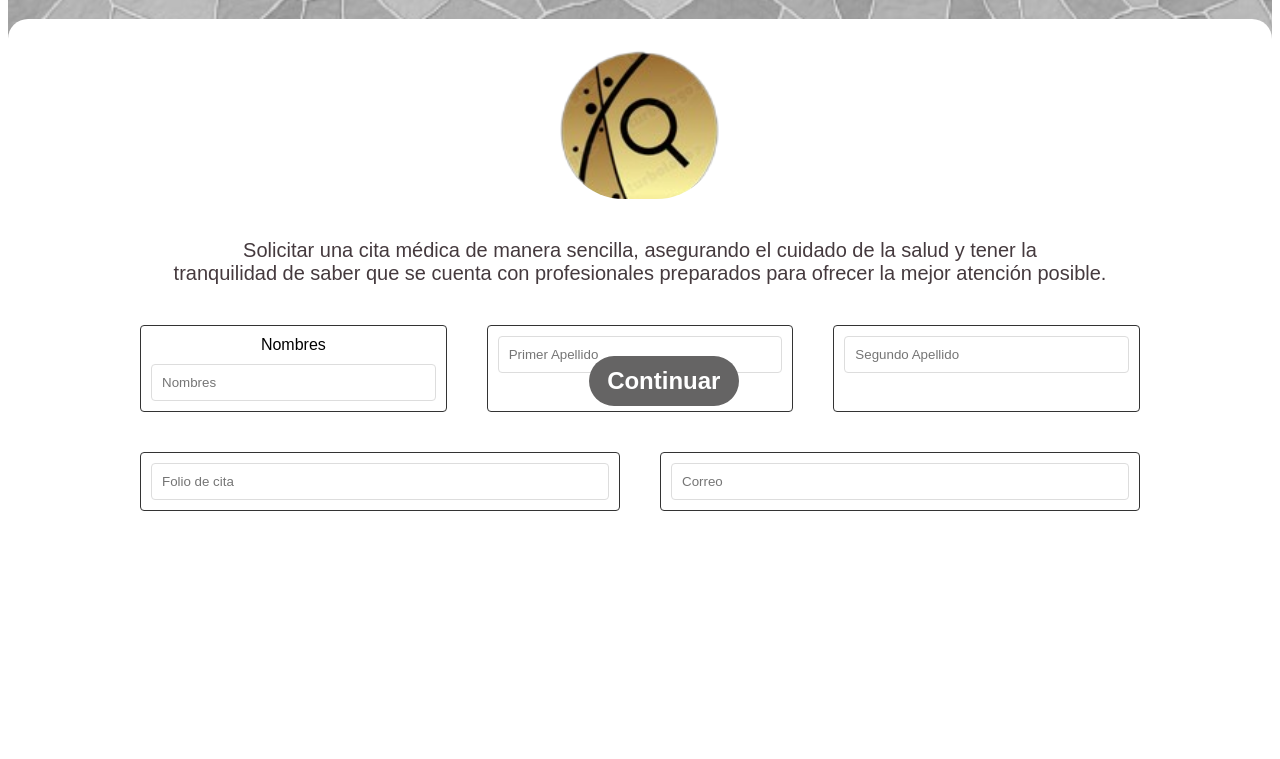
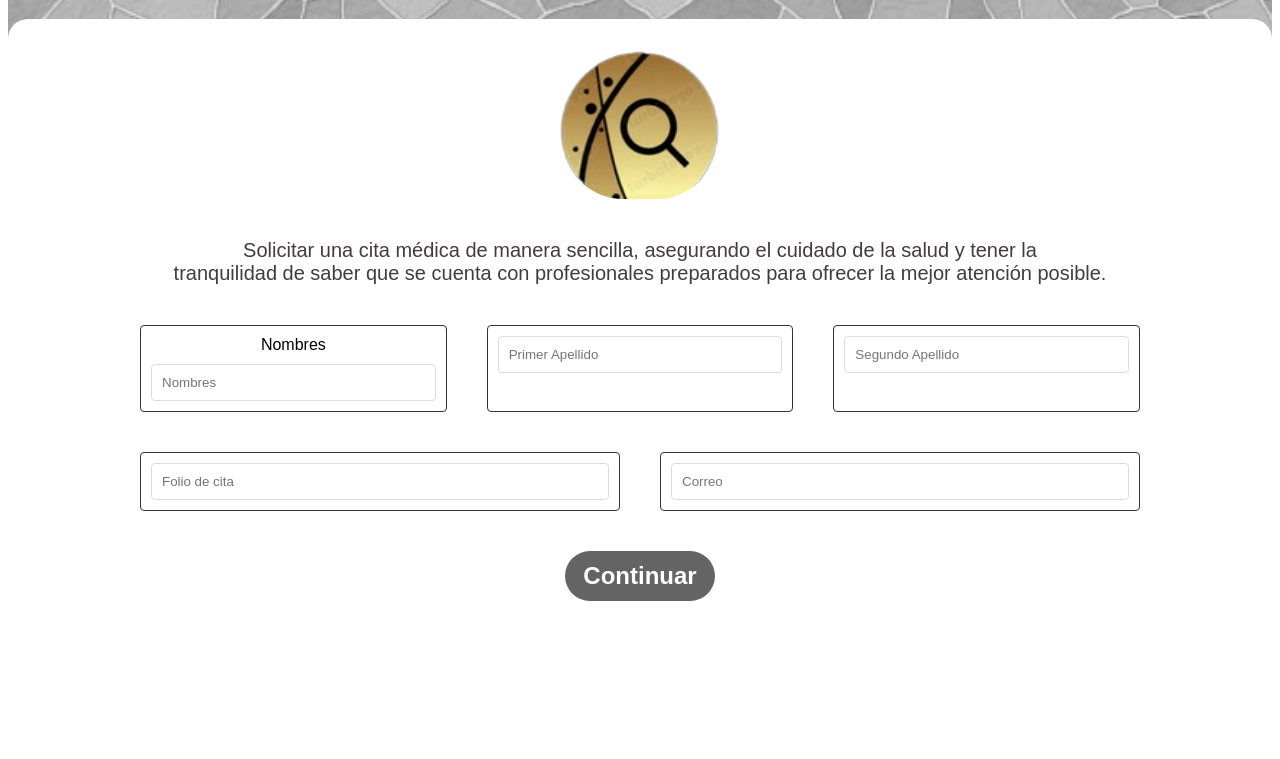
Before and after one commit to Roroma24/Proyecto, a Flask app: page /file in a window 1280 px wide. Shown: the part 114-873 px from the top of the page. Run offline with Flask 3, Linux system fonts and the light colour scheme.

Commit message:
Se modifico el boton de busqueda para que este en la parte inferior centrado

```diff
--- a/app/templates/busqueda.html
+++ b/app/templates/busqueda.html
@@ -94,7 +94,7 @@ Este archivo HTML es la plantilla para la página de búsqueda de citas.
                 </div>
               </div>
               <button type="submit" class="accion"
-                style="position: absolute;left: 46%;bottom: 35%;text-align: center; color: #fff; font-size: 24px; font-weight: bolder; display: flex; align-items: center; justify-content: center; height: 50px; width: 150px;">
+                style="left: 46%;bottom: 35%;text-align: center; color: #fff; font-size: 24px; font-weight: bolder; display: flex; align-items: center; justify-content: center; height: 50px; width: 150px;">
                 Continuar
               </button>
             </form>
```
